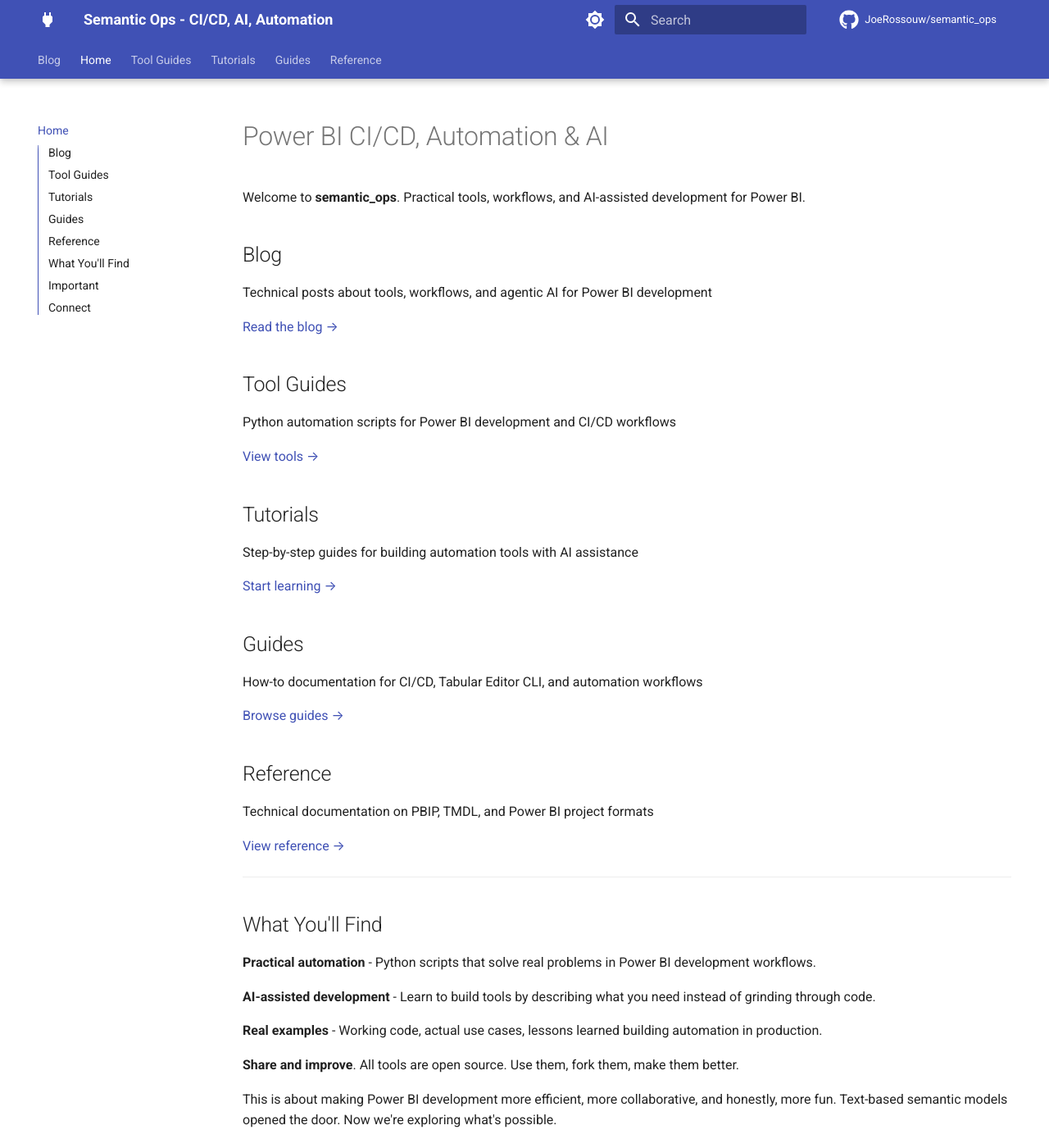
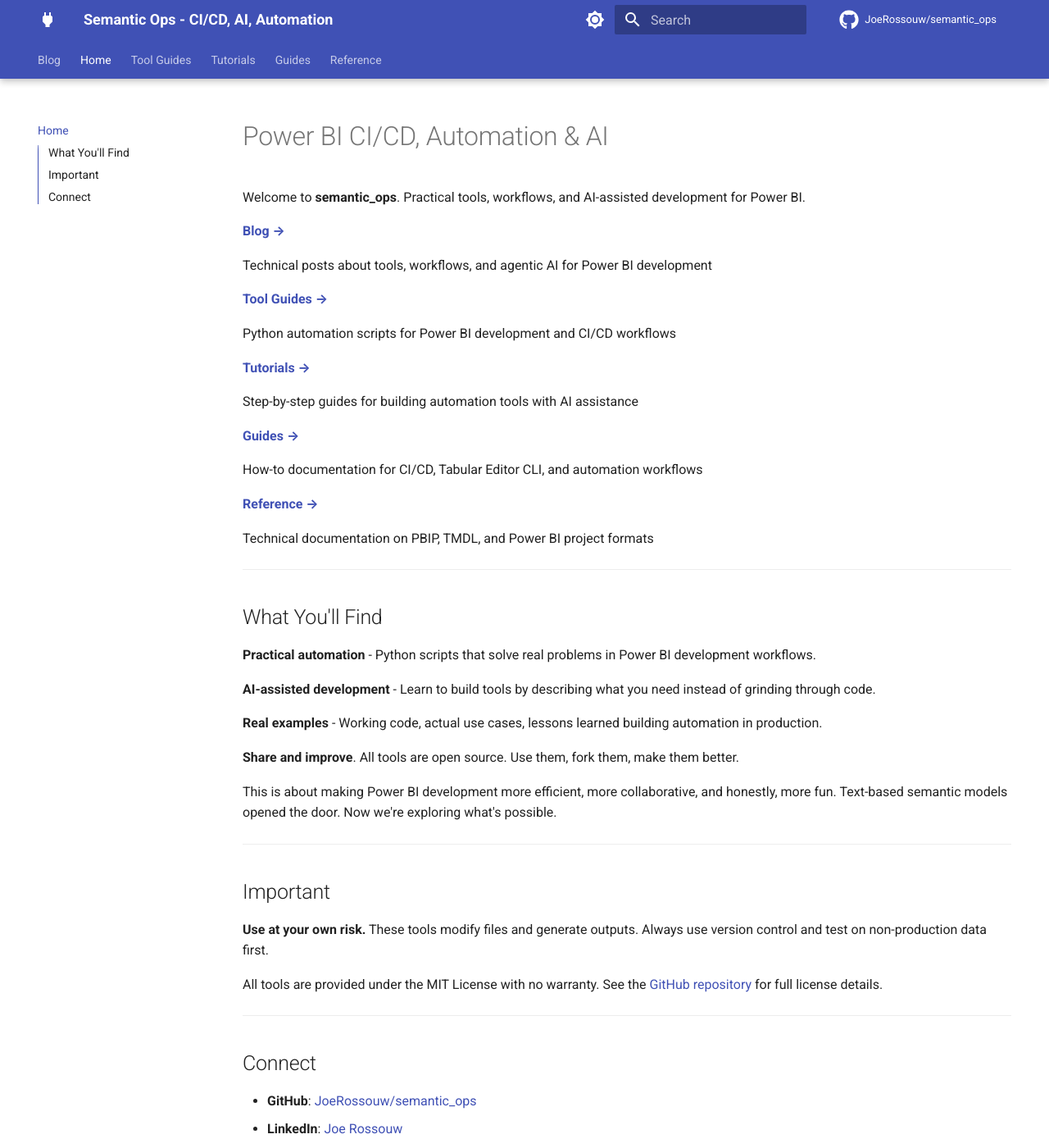
Before and after one commit to JoeRossouw/semantic_ops, an MkDocs documentation site: the page built from docs/index.md, in a window 1280 px wide and 1400 px high. Shown: the whole window at 82% size. Built offline with MkDocs 1.6.1 and Material for MkDocs 9.7.7, drawn with Linux system fonts in a browser that asks for light colours; comment, search, counter and statistics services are not loaded.

Commit message:
mkdocs update

```diff
--- a/docs/index.md
+++ b/docs/index.md
@@ -2,35 +2,25 @@
 
 Welcome to **semantic_ops**. Practical tools, workflows, and AI-assisted development for Power BI.
 
-## Blog
+[**Blog →**](blog/)
 
 Technical posts about tools, workflows, and agentic AI for Power BI development
 
-[Read the blog →](blog/)
-
-## Tool Guides
+[**Tool Guides →**](tool-guides/)
 
 Python automation scripts for Power BI development and CI/CD workflows
 
-[View tools →](tool-guides/)
-
-## Tutorials
+[**Tutorials →**](tutorials/)
 
 Step-by-step guides for building automation tools with AI assistance
 
-[Start learning →](tutorials/)
-
-## Guides
+[**Guides →**](guides/)
 
 How-to documentation for CI/CD, Tabular Editor CLI, and automation workflows
 
-[Browse guides →](guides/)
-
-## Reference
+[**Reference →**](reference/)
 
 Technical documentation on PBIP, TMDL, and Power BI project formats
-
-[View reference →](reference/)
 
 ---
 
```
